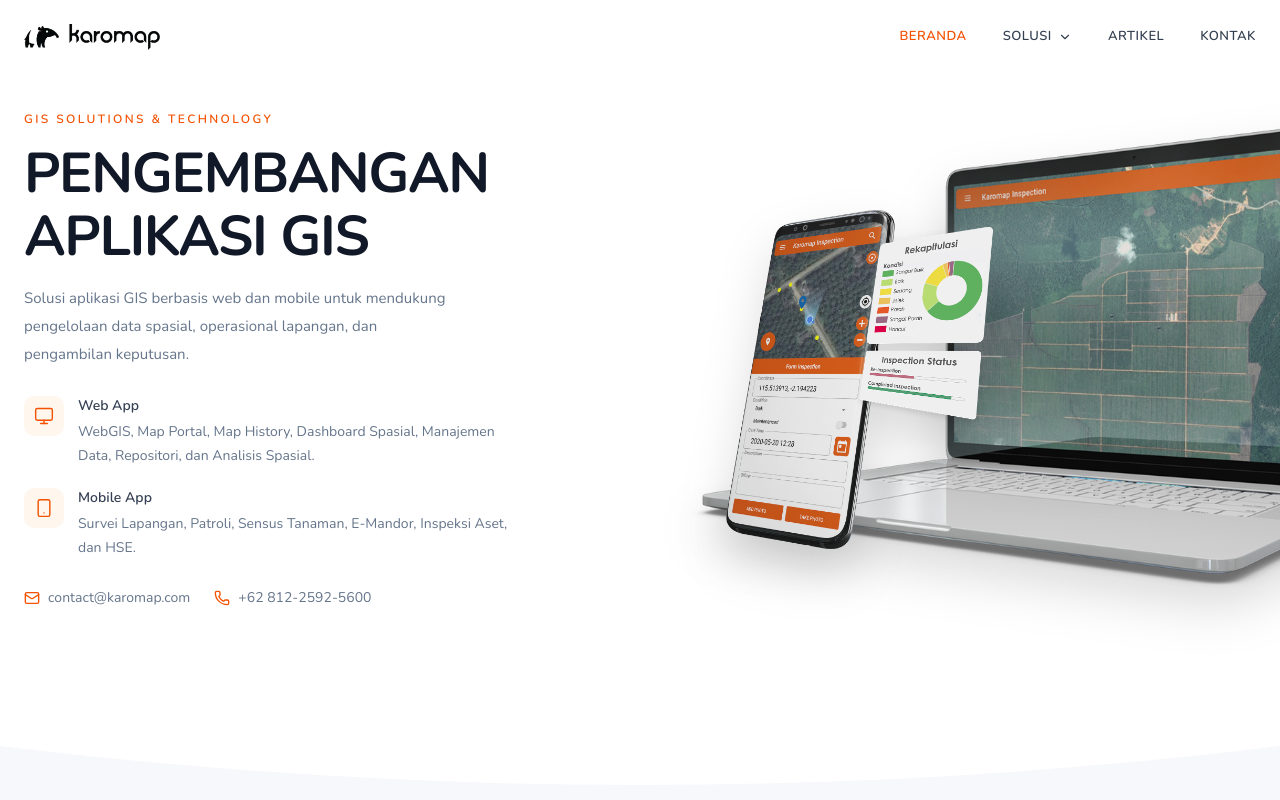
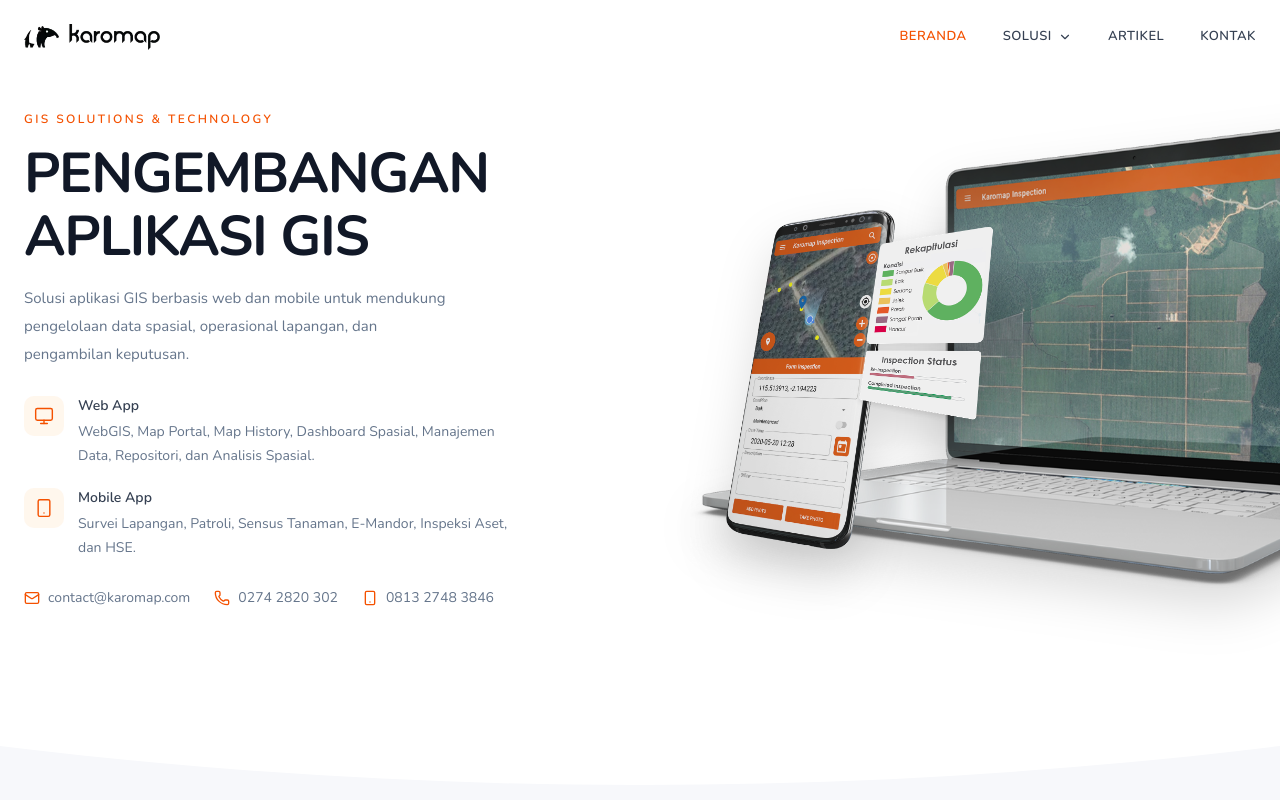
Before and after one commit to imlana21/project_fe-karomap_landing_page, a Next.js app: page / in a window 1280 px wide. Shown: the top 800 px of the page. Built offline with nearby package versions, Linux system fonts and the light colour scheme.

Commit message:
feat: add HeroSection and AppFooter components

```diff
--- a/app/(home)/partials/HeroSection.tsx
+++ b/app/(home)/partials/HeroSection.tsx
@@ -2,7 +2,7 @@ import Image from "next/image";
 import { PageContainer } from "@/components/site/PageContainer";
 import { cn } from "@/lib/utils";
 import { Fragment } from "react";
-import { Mail, Phone } from "lucide-react";
+import { Mail, Phone, Smartphone } from "lucide-react";
 import { appServices } from "@/stores/static/home";
 
 function HeroContainer() {
@@ -61,14 +61,25 @@ function HeroContainer() {
           </a>
 
           <a
-            href="tel:+6281225925600"
+            href="tel:02742820302"
             className="inline-flex items-center gap-2 text-sm text-[#65758b] transition-colors hover:text-(--brand)"
           >
             <Phone
               className="size-4 shrink-0 text-(--brand)"
               aria-hidden="true"
             />
-            +62 812-2592-5600
+            0274 2820 302
+          </a>
+          <a
+            href="https://wa.me/+6281327483846"
+            className="inline-flex items-center gap-2 text-sm text-[#65758b] transition-colors hover:text-(--brand)"
+            target="_blank"
+          >
+            <Smartphone
+              className="size-4 shrink-0 text-(--brand)"
+              aria-hidden="true"
+            />
+            0813 2748 3846
           </a>
         </address>
       </div>
--- a/components/AppFooter.tsx
+++ b/components/AppFooter.tsx
@@ -59,8 +59,16 @@ export default function AppFooter({
             </p>
             <p className="mt-3 text-sm leading-7">
               Telepon:{" "}
-              <a href="tel:+622742820302" className="hover:text-white">
-                +62 812-2592-5600
+              <a href="tel:02742820302" className="hover:text-white">
+                0274 2820 302
+              </a>
+              <br />
+              WA:{" "}
+              <a
+                href="https://wa.me/+6281327483846"
+                className="hover:text-white"
+              >
+                0813 2748 3846
               </a>
               <br />
               Email:{" "}
```
